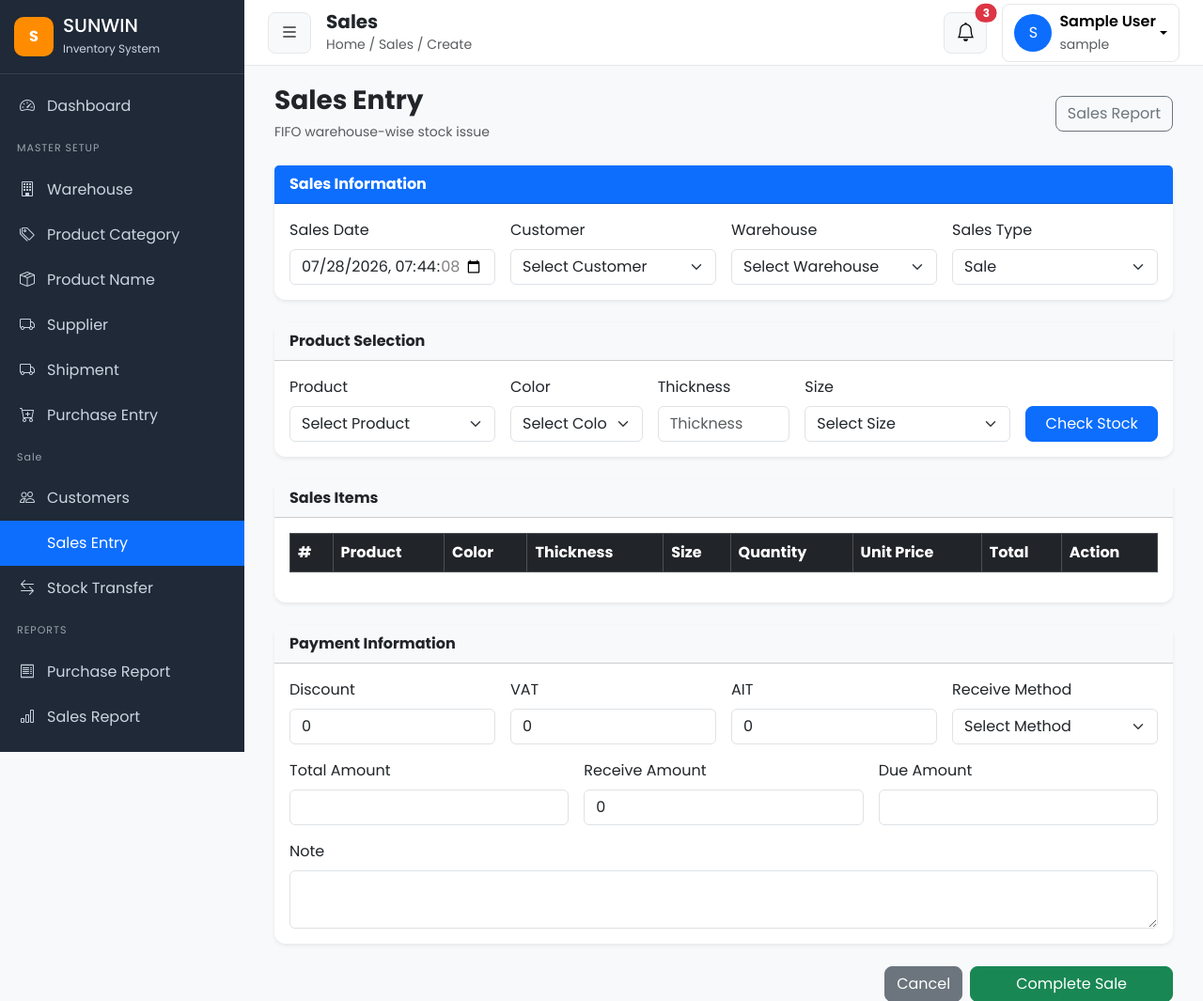
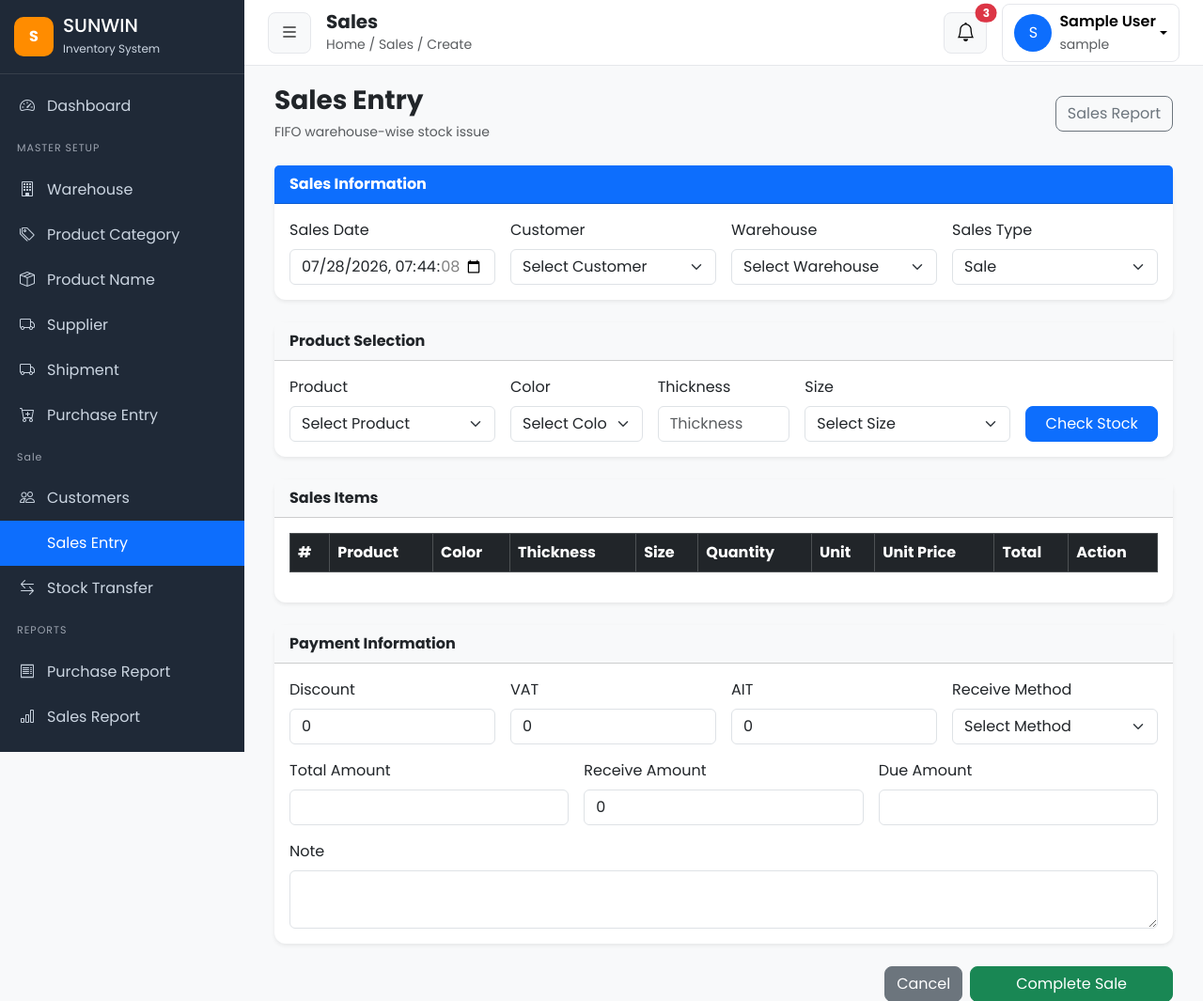
Before and after one commit to somiyaPrity/SunwinInventory, an ASP.NET Core app: page /Sales/Create in a window 1280 px wide. Shown: the top 1065 px of the page at 94% size. Run offline with ASP.NET Core 8, Linux system fonts and the light colour scheme; the visitor is signed in with stand-in values (Sample User, id 1); lists and menus that the app fills with data are empty; some libraries are stand-ins or nearby versions.

Commit message:
sale e unit add

```diff
--- a/SunwinInventory/DTOs/Sales/SalesItemDto.cs
+++ b/SunwinInventory/DTOs/Sales/SalesItemDto.cs
@@ -26,5 +26,6 @@ namespace SunwinInventory.DTOs.Sales
         public string? ProductName { get; set; }
 
         public string? ColorName { get; set; }
+        public string? Unit { get; set; }
     }
 }
--- a/SunwinInventory/Data/SunwinInventoryContext.cs
+++ b/SunwinInventory/Data/SunwinInventoryContext.cs
@@ -48,7 +48,7 @@ public partial class SunwinInventoryContext : DbContext
 
     protected override void OnConfiguring(DbContextOptionsBuilder optionsBuilder)
 #warning To protect potentially sensitive information in your connection string, you should move it out of source code. You can avoid scaffolding the connection string by using the Name= syntax to read it from configuration - see https://go.microsoft.com/fwlink/?linkid=2131148. For more guidance on storing connection strings, see https://go.microsoft.com/fwlink/?LinkId=723263.
-        => optionsBuilder.UseSqlServer("Server=SOMIYA-IT\\SA;Database=SunwinInventoryDB;Trusted_Connection=True;TrustServerCertificate=True;MultipleActiveResultSets=true");
+        => optionsBuilder.UseSqlServer("Server=SOMIYA-IT\\SA;Database=SunwinInventoryDB;Trusted_Connection=True;TrustServerCertificate=True;");
 
     protected override void OnModelCreating(ModelBuilder modelBuilder)
     {
--- a/SunwinInventory/Models/SalesDetail.cs
+++ b/SunwinInventory/Models/SalesDetail.cs
@@ -37,4 +37,7 @@ public partial class SalesDetail
 
     [Column(TypeName = "decimal(18, 2)")]
     public decimal? LineTotal { get; set; }
+
+    [StringLength(20)]
+    public string? Unit { get; set; }
 }
--- a/SunwinInventory/Services/SalesService.cs
+++ b/SunwinInventory/Services/SalesService.cs
@@ -303,7 +303,7 @@ namespace SunwinInventory.Services
 
                             Quantity =
                                 issueQty,
-
+                            Unit = item.Unit,
                             WeightKg =
                                 issueWeight,
 
--- a/SunwinInventory/Views/Sales/Create.cshtml
+++ b/SunwinInventory/Views/Sales/Create.cshtml
@@ -352,7 +352,24 @@
                                    value="1" />
 
                         </div>
+                        <div class="col-md-2">
 
+                            <label class="form-label">
+                                Unit
+                            </label>
+
+                            <select id="saleUnit"
+                                    class="form-select">
+
+                                <option value="">Select Unit</option>
+                                <option value="Pcs">Pcs</option>
+                                <option value="KG">KG</option>
+                                <option value="LBS">LBS</option>
+                                <option value="SFT">SFT</option>
+
+                            </select>
+
+                        </div>
 
                         <div class="col-md-3">
 
@@ -441,7 +458,7 @@
                                 <th>Size</th>
 
                                 <th>Quantity</th>
-
+                                <th>Unit</th>
                                 <th>Unit Price</th>
 
                                 <th>Total</th>
@@ -929,12 +946,18 @@
             const quantity =
                 parseInt($("#saleQuantity").val())
                 || 0;
-
+            const unit =
+                $("#saleUnit").val();
             const unitPrice =
                 parseFloat($("#unitPrice").val())
                 || 0;
 
+            if (!unit) {
 
+                alert("Please select unit.");
+                return;
+
+            }
             if (!productId) {
 
                 alert("Please select product.");
@@ -1006,7 +1029,8 @@
 
                 quantity:
                     quantity,
-
+                unit:
+                    unit,
                 unitPrice:
                     unitPrice,
 
@@ -1072,7 +1096,9 @@
                             <td>
                                 ${item.quantity}
                             </td>
-
+                                    <td>
+            ${item.unit}
+        </td>
                             <td>
                                 ${item.unitPrice.toFixed(2)}
                             </td>
@@ -1223,7 +1249,10 @@
                     `Items[${index}].Quantity`,
                     item.quantity
                 );
-
+                addHidden(
+                    `Items[${index}].Unit`,
+                    item.unit
+                );
                 addHidden(
                     `Items[${index}].UnitPrice`,
                     item.unitPrice
```
